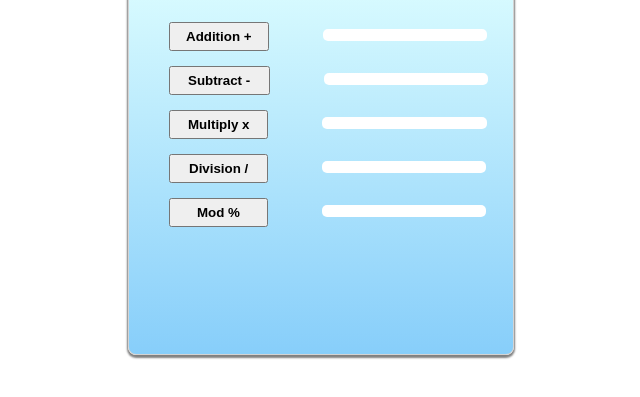
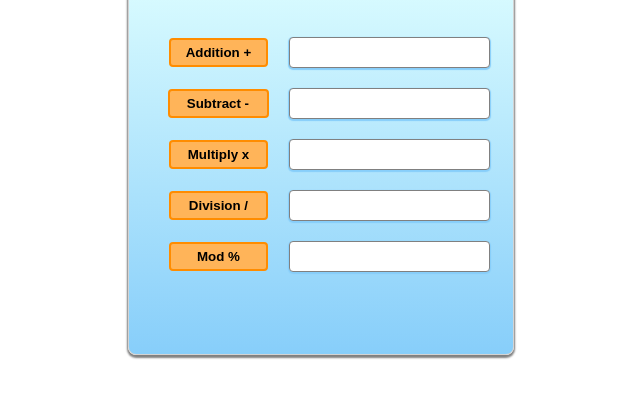
Before and after one commit to Msalmanzafar/Learn-JavaScript-, a plain HTML site: page Practice/Calculater/index.html in a window 1280 px wide. Shown: the part 77-474 px from the top of the page, without its empty margins (319-959 px from the left). Drawn offline with Linux system fonts and the light colour scheme.

Commit message:
complete calculator

```diff
--- a/Practice/Calculater/index.html
+++ b/Practice/Calculater/index.html
@@ -10,20 +10,28 @@
     <div class="container">
         <div class="mini-container">Calculator</div>
         <div class="big-container">
-            <button class="add" onclick="Addfunction()">Addition +</button>
-            <span id="addition"></span>
-            <br/>
-             <button class="sub" onclick="Subfunction()">Subtract -</button>
-            <span id="subtraction"></span>
-            <br/>
-            <button class="mul" onclick="Mulfunction()">Multiply x</button>
-            <span id="multiplication"></span>
-            <br/>
-            <button class="div" onclick="Divfunction()">Division /</button>
-            <span id="division"></span>
-            <br/>
-            <button class="mod" onclick="Modfunction()">Mod %</button>
-            <span id="mod"></span>
+                <table class="table1" id="re">
+                <tr>
+                    <td class="option"><button class="add" onclick="Addfunction()">Addition +</button></td>
+                    <td class="result-box" id="addition"></td>
+                </tr>
+                <tr>
+                    <td class="option"><button class="sub" onclick="Subfunction()">Subtract -</button></td>
+                    <td class="result-box" id="subtraction"></td>
+                </tr>
+                <tr>
+                    <td class="option"><button class="mul" onclick="Mulfunction()">Multiply x</button></td>
+                    <td class="result-box" id="multiplication"></td>
+                </tr>
+                <tr>
+                    <td class="option"><button class="div" onclick="Divfunction()">Division /</button></td>
+                    <td class="result-box" id="division"></td>
+                </tr>
+                <tr>
+                    <td class="option"><button class="mod" onclick="Modfunction()">Mod %</button></td>
+                    <td class="result-box" id="mod"></td>
+                </tr>
+            </table>
         </div>
     </div>
 </body>
--- a/Practice/Calculater/java.js
+++ b/Practice/Calculater/java.js
@@ -32,7 +32,7 @@ function Mulfunction(){
     var Add2 = prompt(y,y1);
 
     var int = parseInt(Add1) * parseInt(Add2);
-    document.getElementById("multiplication").innerHTML=  Add1 + " * " + Add2 +  " = " +  int;
+    document.getElementById("multiplication").innerHTML=  Add1 + " x " + Add2 +  " = " +  int;
 }
 function Divfunction(){
     var x = "1st Number for Divide.";
--- a/Practice/Calculater/style.css
+++ b/Practice/Calculater/style.css
@@ -12,18 +12,7 @@ body{
     margin-top: 30px;
     box-shadow: 0px 2px 2px 1px gray;
 }
-span{
-    width:40%;
-    background: white;
-    padding-left: 6px;
-    padding-top: 6px;
-    padding-bottom: 6px;
-    padding-right: 6px;
-    border-radius: 5px;
-    margin-left: 50px;
-    font-weight: bold;
-    display:inline-block;
-}
+
 .mini-container{
     width:100%;
     height: auto;
@@ -41,37 +30,108 @@ span{
 }
 .big-container{
     width: 99%;
-    height: 350px;
+    height: 340px;
     /*border:2px solid gray;*/
-    padding-top: 10px;
+}
+.table1{
+    /*border: 2px solid black;*/
+    width: 90%;
+    empty-cells: show;
+    margin: 20px auto 0px auto;
+    border-collapse: separate;
+    border-spacing: 0px 20px;
+}
+.option{
+    /*border: 2px solid black;*/
+    width: 35%;
+    text-align: center;
 }
 .add{
     padding: 5px 15px 5px 15px;
-    margin-top: 15px;
-    margin-left: 40px;
     font-weight: bold;
+    outline: 0px;
+    border: 0px;
+    border: 2px solid darkorange;
+    background-color: #FFB459;
+    border-radius: 4px;
+}
+.add:hover{
+    border: 2px solid darkgoldenrod;
+    background-color: #FF9819;
+    box-shadow: 0px 1px 2px gray;
+    cursor: pointer;
+    transition: 0.2s;
 }
 .sub{
     padding: 5px 18px 5px 17px;
-    margin-top: 15px;
-    margin-left: 40px;
     font-weight: bold;
+    outline: 0px;
+    border: 0px;
+    border: 2px solid darkorange;
+    background-color: #FFB459;
+    border-radius: 4px;
+}
+.sub:hover{
+    border: 2px solid darkgoldenrod;
+    background-color: #FF9819;
+    box-shadow: 0px 1px 2px gray;
+    cursor: pointer;
+    transition: 0.2s;
 }
 .mul{
     padding: 5px 17px 5px 17px;
-    margin-top: 15px;
-    margin-left: 40px;
     font-weight: bold;
+    outline: 0px;
+    border: 0px;
+    border: 2px solid darkorange;
+    background-color: #FFB459;
+    border-radius: 4px;
+}
+.mul:hover{
+    border: 2px solid darkgoldenrod;
+    background-color: #FF9819;
+    box-shadow: 0px 1px 2px gray;
+    cursor: pointer;
+    transition: 0.2s;
 }
 .div{
     padding: 5px 18px 5px 18px;
-    margin-top: 15px;
-    margin-left: 40px;
     font-weight: bold;
+    outline: 0px;
+    border: 0px;
+    border: 2px solid darkorange;
+    background-color: #FFB459;
+    border-radius: 4px;
+}
+.div:hover{
+    border: 2px solid darkgoldenrod;
+    background-color: #FF9819;
+    box-shadow: 0px 1px 2px gray;
+    cursor: pointer;
+    transition: 0.2s;
 }
 .mod{
     padding: 5px 26px 5px 26px;
-    margin-top: 15px;
-    margin-left: 40px;
     font-weight: bold;
+    outline: 0px;
+    border: 0px;
+    border: 2px solid darkorange;
+    background-color: #FFB459;
+    border-radius: 4px;
 }
+.mod:hover{
+    border: 2px solid darkgoldenrod;
+    background-color: #FF9819;
+    box-shadow: 0px 1px 2px gray;
+    cursor: pointer;
+    transition: 0.2s;
+}
+.result-box{
+    border: 1px solid gray;
+    width: 50%;
+    height: auto;
+    background-color: white;
+    border-radius: 4px;
+    padding-left: 4px;
+    box-shadow: 0px 1px 1px 1px lightskyblue;
+}
```
